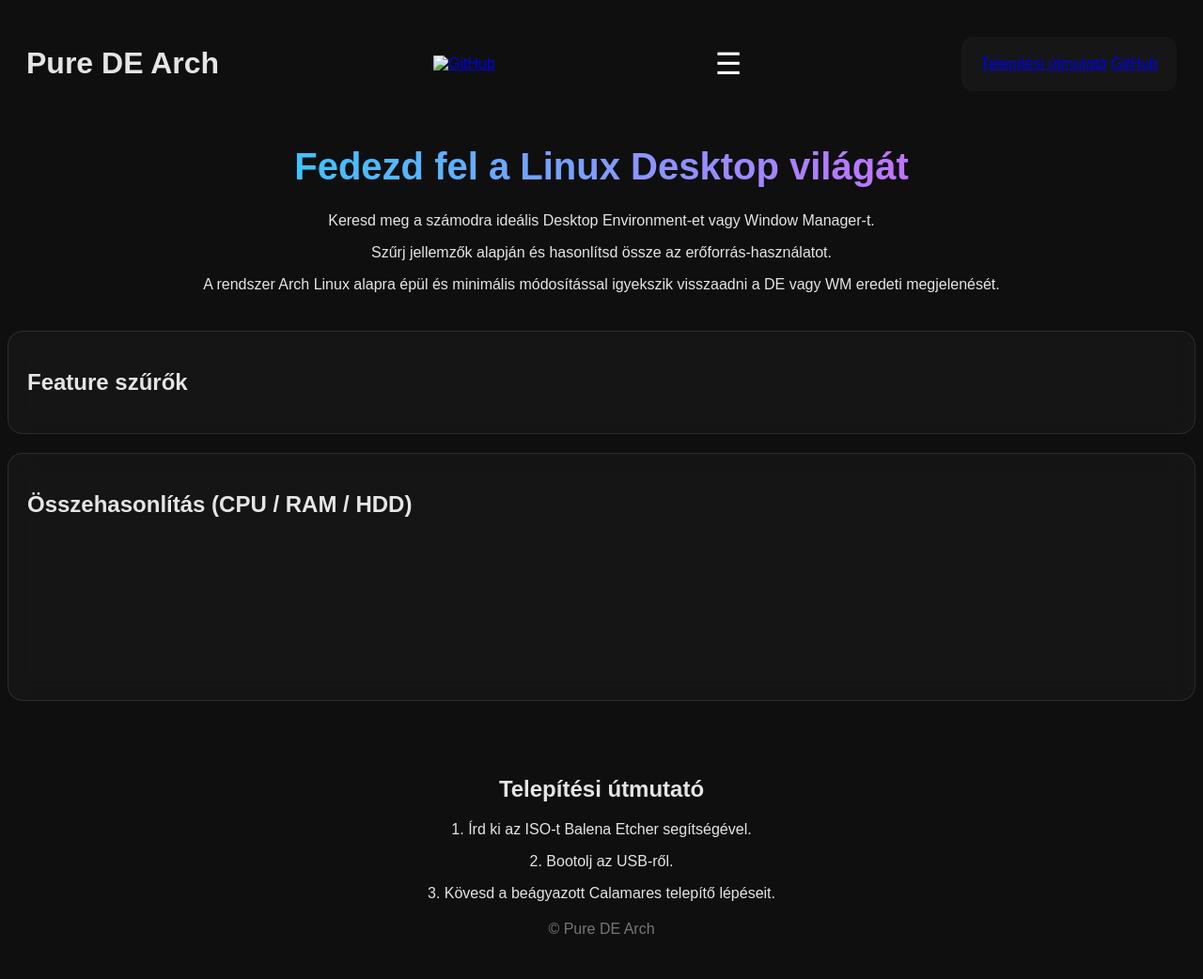
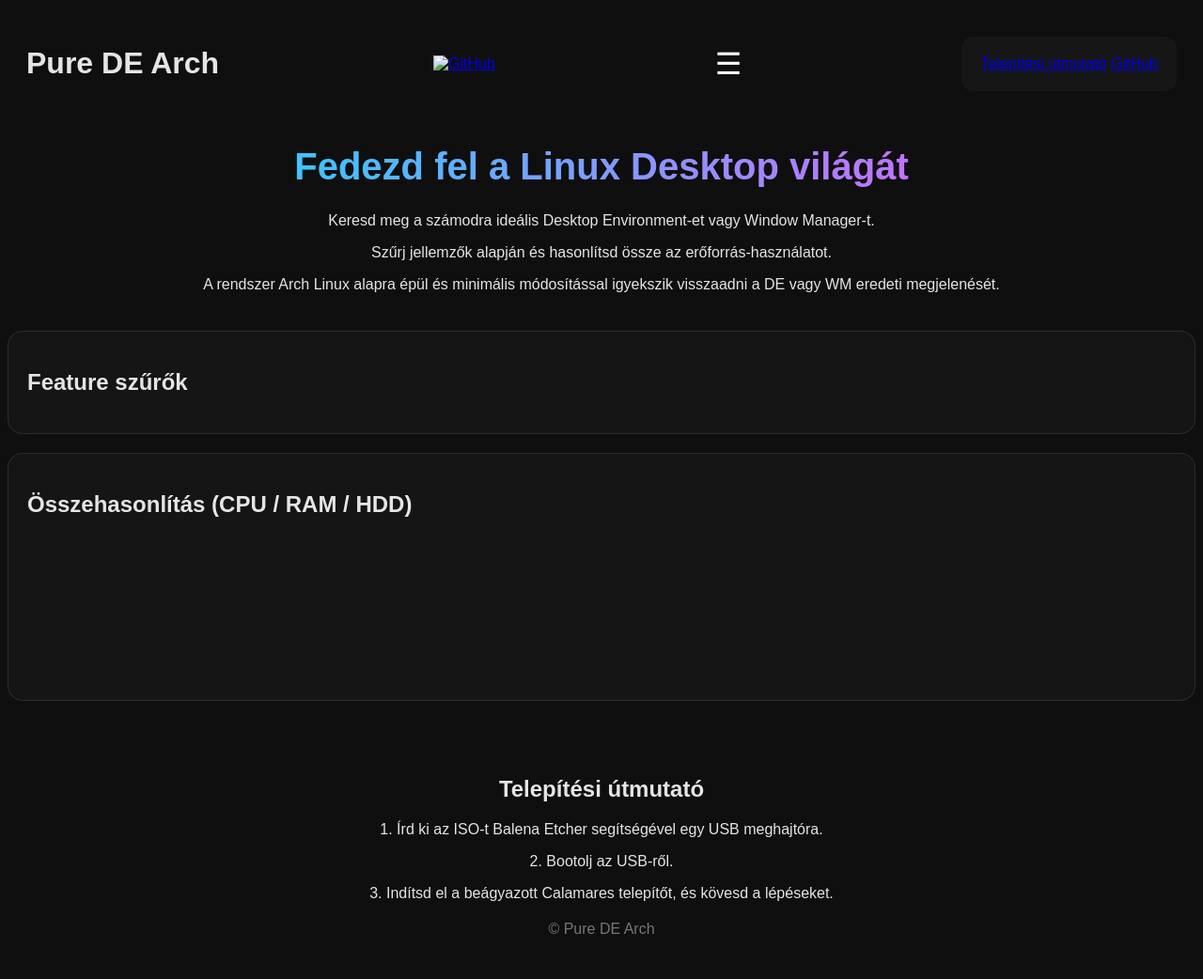
Before and after one commit to Pure-de-Arch/Pure-de-Arch.github.io, a Jekyll site: the page built from index.md, in a window 1280 px wide. Shown: the whole page at 94% size. Built offline with Jekyll 4.4.1, drawn with Linux system fonts in a browser that asks for light colours.

Commit message:
Update footer.html

```diff
--- a/_includes/footer.html
+++ b/_includes/footer.html
@@ -1,9 +1,9 @@
 <footer class="footer">
   <h2 id="install">Telepítési útmutató</h2>
 
-  <p>1. Írd ki az ISO-t Balena Etcher segítségével.</p>
+  <p>1. Írd ki az ISO-t Balena Etcher segítségével egy USB meghajtóra.</p>
   <p>2. Bootolj az USB-ről.</p>
-  <p>3. Kövesd a beágyazott Calamares telepítő lépéseit.</p>
+  <p>3. Indítsd el a beágyazott Calamares telepítőt, és kövesd a lépéseket.</p>
 
   <p class="copy">© Pure DE Arch</p>
 </footer>
```
